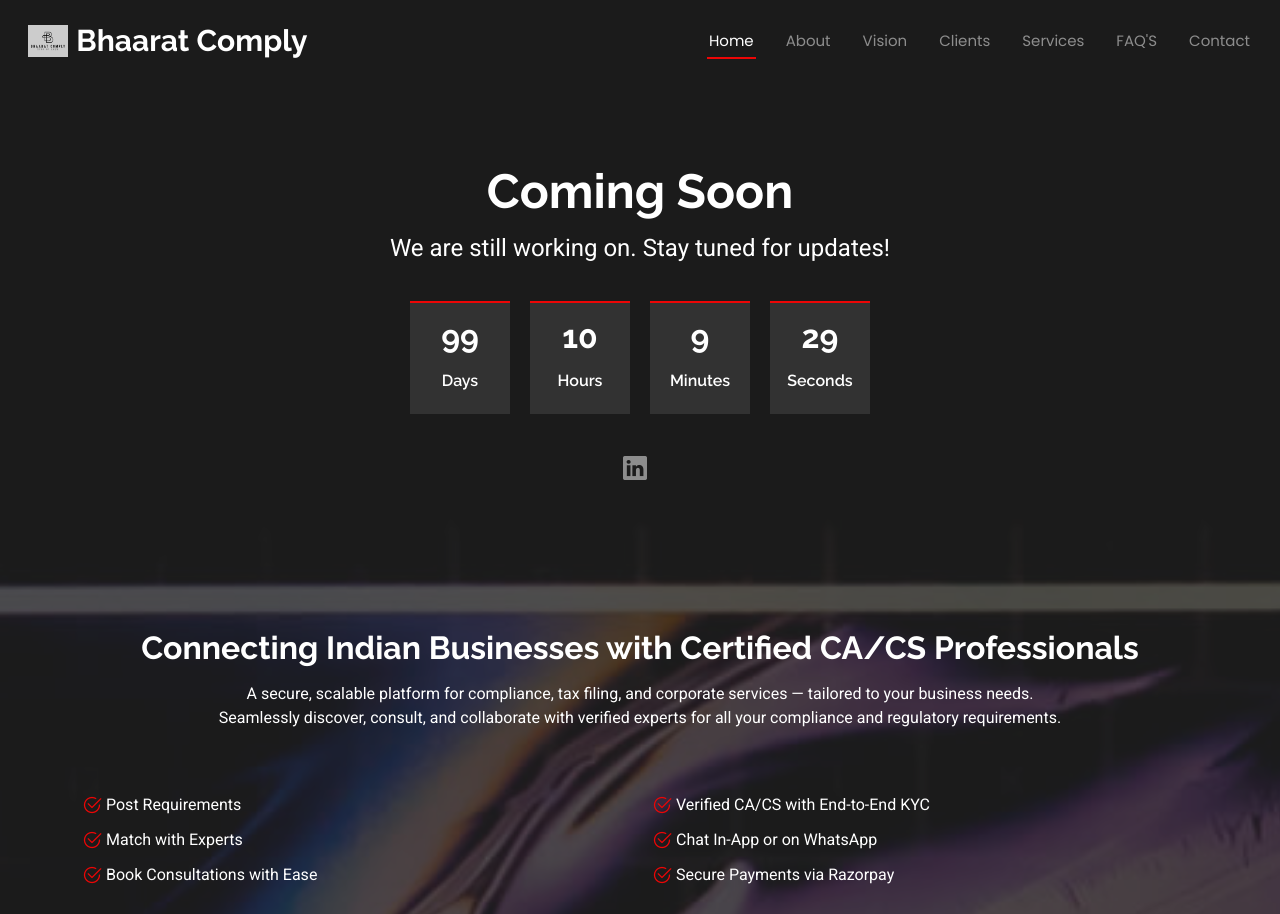
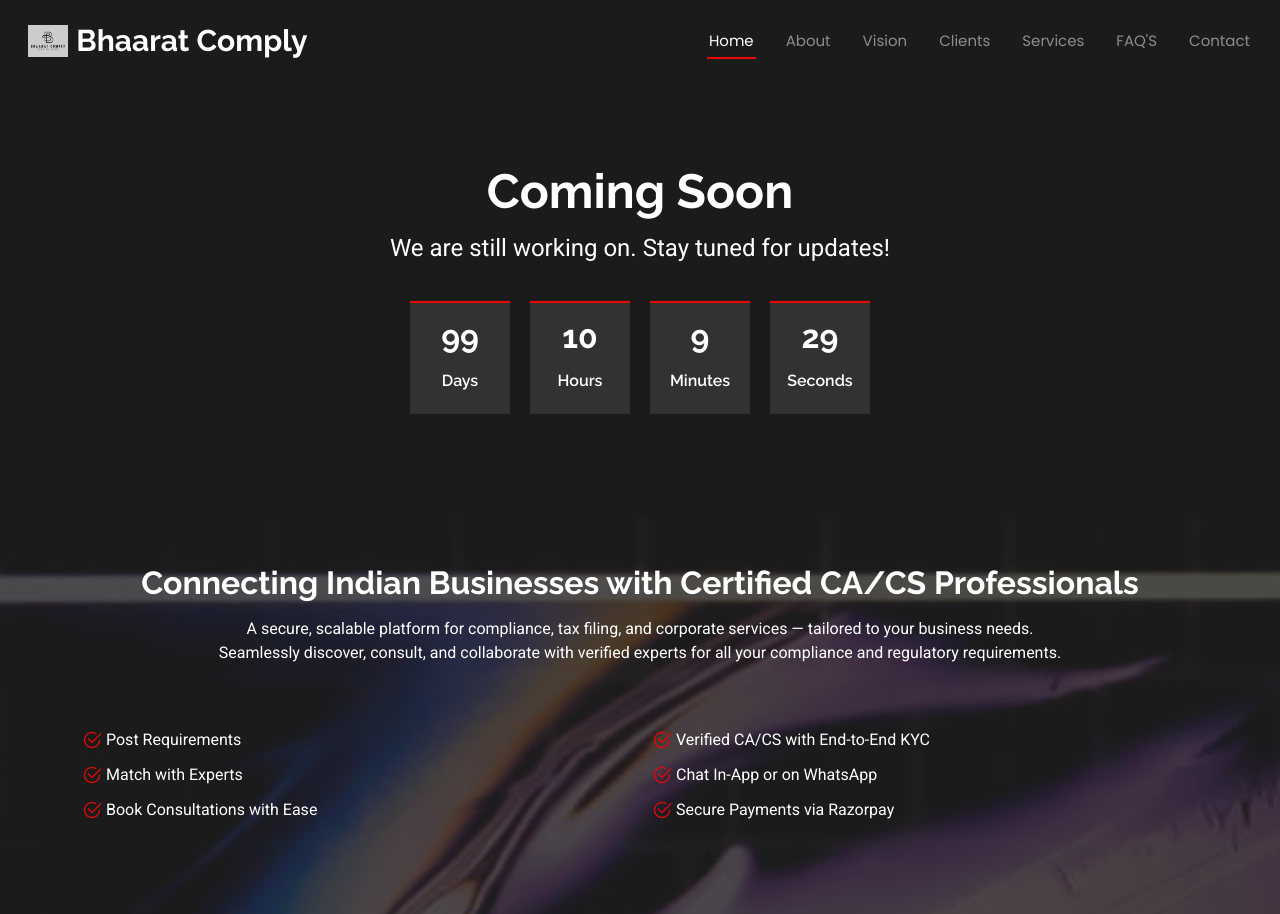
Before and after one commit to Vinay-Relangi/bhaarat-comply-website, a plain HTML site: page index.html in a window 1280 px wide. Shown: the top 914 px of the page. Drawn offline with Linux system fonts and the light colour scheme; a script that the page names is missing.

Commit message:
social links

```diff
--- a/index.html
+++ b/index.html
@@ -94,12 +94,12 @@
             </form>
           </div> -->
 
-          <div class="social-links">
-            <!-- <a href="#"><i class="bi bi-twitter-x"></i></a>
+          <!-- <div class="social-links">
+            <a href="#"><i class="bi bi-twitter-x"></i></a>
             <a href="#"><i class="bi bi-facebook"></i></a>
-            <a href="#"><i class="bi bi-instagram"></i></a> -->
+            <a href="#"><i class="bi bi-instagram"></i></a>
             <a href="https://www.linkedin.com/in/bhaarat-comply-a0b883259/" target="_blank"><i class="bi bi-linkedin"></i></a>
-          </div>
+          </div> -->
 
         </div>
       </div>
```
